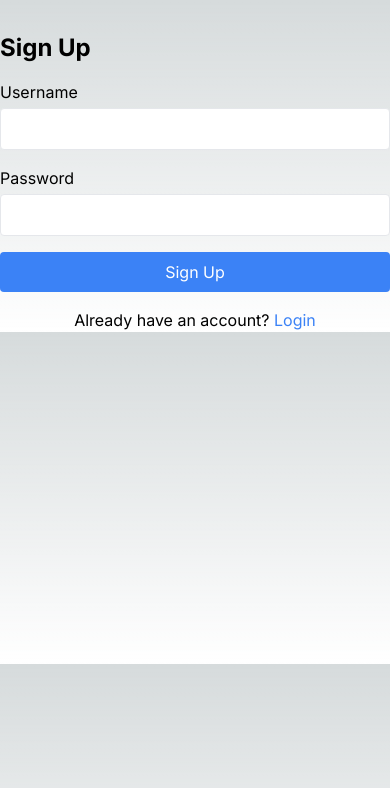
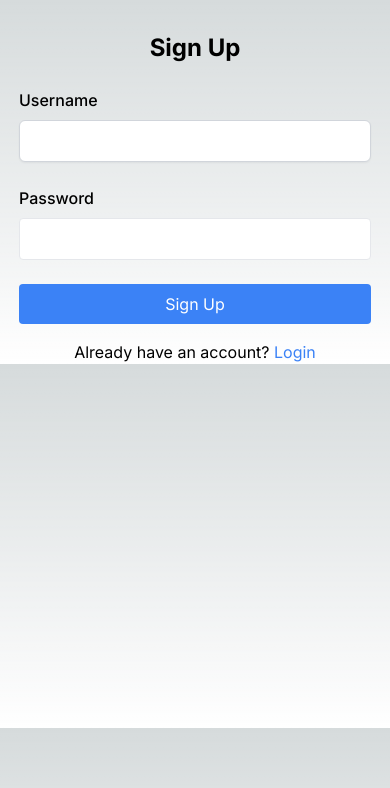
Before and after one commit to edulanasca/movies-app, a Next.js app: page /auth/1 in a window 390 px wide. Shown: the top 788 px of the page. Built offline with nearby package versions, Linux system fonts and the light colour scheme.

Commit message:
update: auth mobile ui

```diff
--- a/src/app/auth/[type]/page.tsx
+++ b/src/app/auth/[type]/page.tsx
@@ -66,10 +66,10 @@ export default function AuthForm() {
   };
 
   return (
-    <div className="max-w-md mx-auto mt-8">
-      <h2 className="text-2xl font-bold mb-4">{isLogin ? 'Login' : 'Sign Up'}</h2>
+    <div className="max-w-sm mx-auto mt-8 px-4">
+      <h2 className="text-2xl font-bold mb-6 text-center">{isLogin ? 'Login' : 'Sign Up'}</h2>
       {error && (
-        <div className="bg-red-100 border border-red-400 text-red-700 px-4 py-3 rounded relative mb-4" role="alert">
+        <div className="bg-red-100 border border-red-400 text-red-700 px-4 py-3 rounded relative mb-6" role="alert">
           <span className="block sm:inline">{error}</span>
         </div>
       )}
@@ -79,19 +79,19 @@ export default function AuthForm() {
         onSubmit={handleSubmit}
       >
         {({ isSubmitting }) => (
-          <Form className="space-y-4">
+          <Form className="space-y-6">
             <div>
-              <label htmlFor="username" className="block mb-1">Username</label>
+              <label htmlFor="username" className="block mb-2 font-medium">Username</label>
               <Field
                 type="text"
                 id="username"
                 name="username"
-                className="w-full px-3 py-2 border rounded text-black dark:text-black"
+                className="w-full px-3 py-2 border border-gray-300 rounded-md shadow-sm focus:outline-none focus:ring-2 focus:ring-blue-500 focus:border-blue-500 text-black dark:text-black"
               />
               <ErrorMessage name="username" component="div" className="text-red-500 text-sm mt-1" />
             </div>
             <div>
-              <label htmlFor="password" className="block mb-1">Password</label>
+              <label htmlFor="password" className="block mb-2 font-medium">Password</label>
               <Field
                 type="password"
                 id="password"
```
